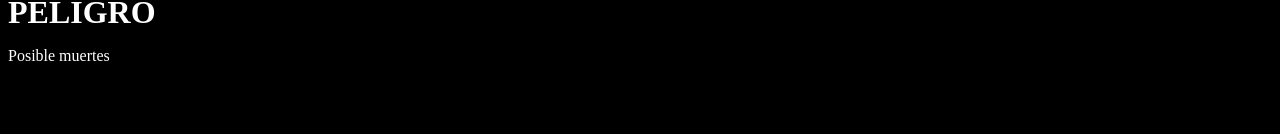
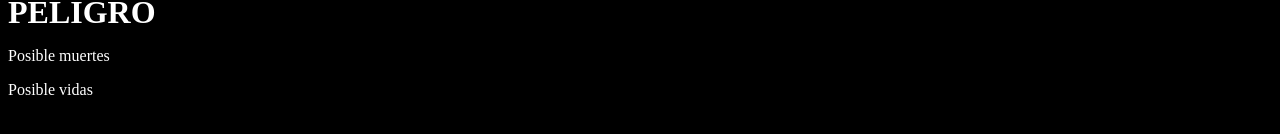
Before and after one commit to Ausubel/biografiaEn-UnaPagina, a plain HTML site: page index.html in a window 1280 px wide. Shown: the part 172-306 px from the top of the page. Drawn offline with Linux system fonts and the light colour scheme.

Commit message:
Ahora muertes

```diff
--- a/index.html
+++ b/index.html
@@ -22,6 +22,7 @@
     <h1 style="display: inline;">PELIGRO</h1>
     <img src="../OtroProyecto/chanchitos.txt" alt="">
     <p>Posible muertes</p>
+    <p>Posible vidas</p>
 </body>
 
 </html>
```
